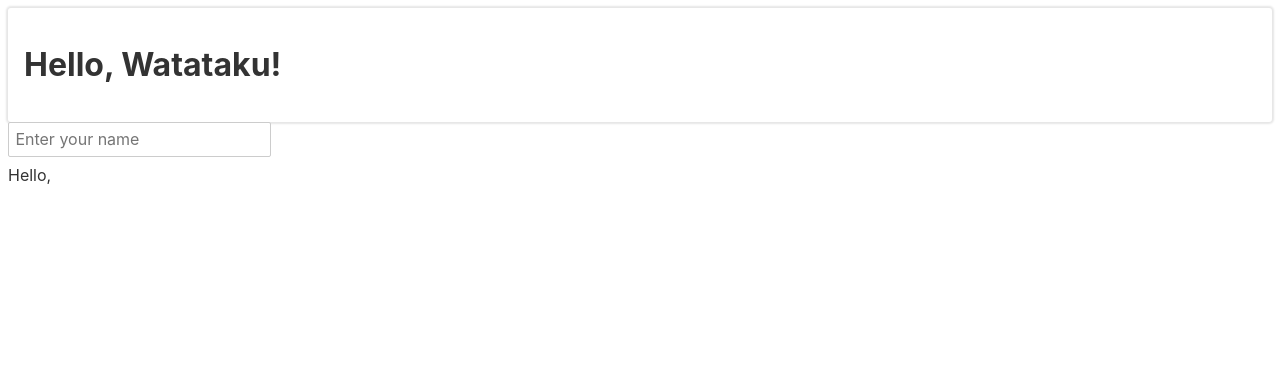
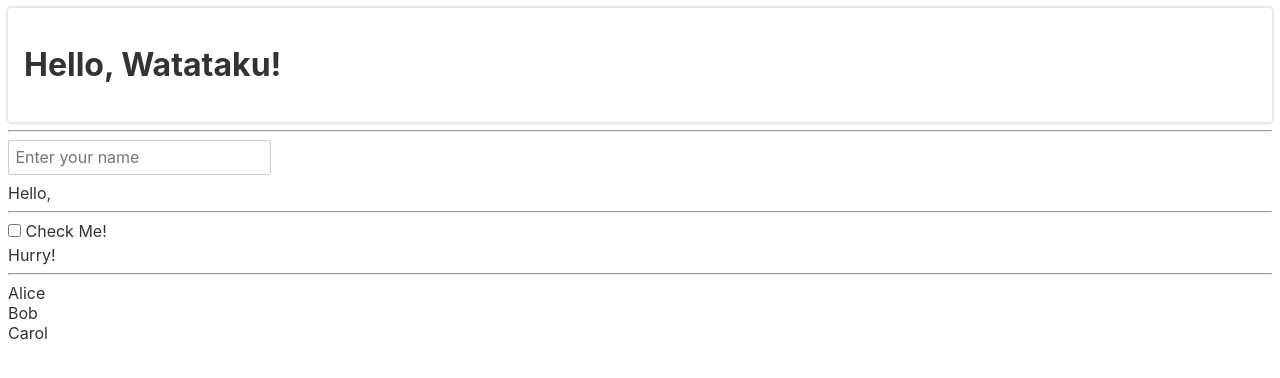
Before and after one commit to watataku8911/svelte-basic, a Svelte app: page / in a window 1280 px wide. Shown: the top 378 px of the page. Built offline with nearby package versions, Linux system fonts and the light colour scheme.

Commit message:
first-commit

```diff
--- a/src/App.svelte
+++ b/src/App.svelte
@@ -3,15 +3,46 @@
 	import Card from './components/Card.svelte';
 
 	let name = "";
+
+	let checked = false;
+
+	const persons = [
+    { name: 'Alice' },
+    { name: 'Bob'},
+    { name: 'Carol' }
+  ];
   </script>
 
   <main>
 	  <Card>
 			<ChildComponent username="Watataku" />
-	  </Card>
+		</Card>
 
+		<hr>
+
+		<!-- バインディング -->
 		<input placeholder="Enter your name" bind:value={name}>
 		<div>Hello, {name}</div>
+
+		<hr>
+
+		<!-- 条件分岐 -->
+		<label>
+			<input type="checkbox" bind:checked={checked}>
+			Check Me!
+		</label>
+		{#if checked}
+			<div>Checked!</div>
+		{:else}
+			<div>Hurry!</div>
+		{/if}
+
+		<hr>
+
+		<!-- ループ処理 -->
+		{#each persons as p}
+			<div>{p.name}</div>
+		{/each}
 	</main>
   <style>
   </style>
```
Also changed, not shown: 1 other file (tests, documents, lock files or other folders).
